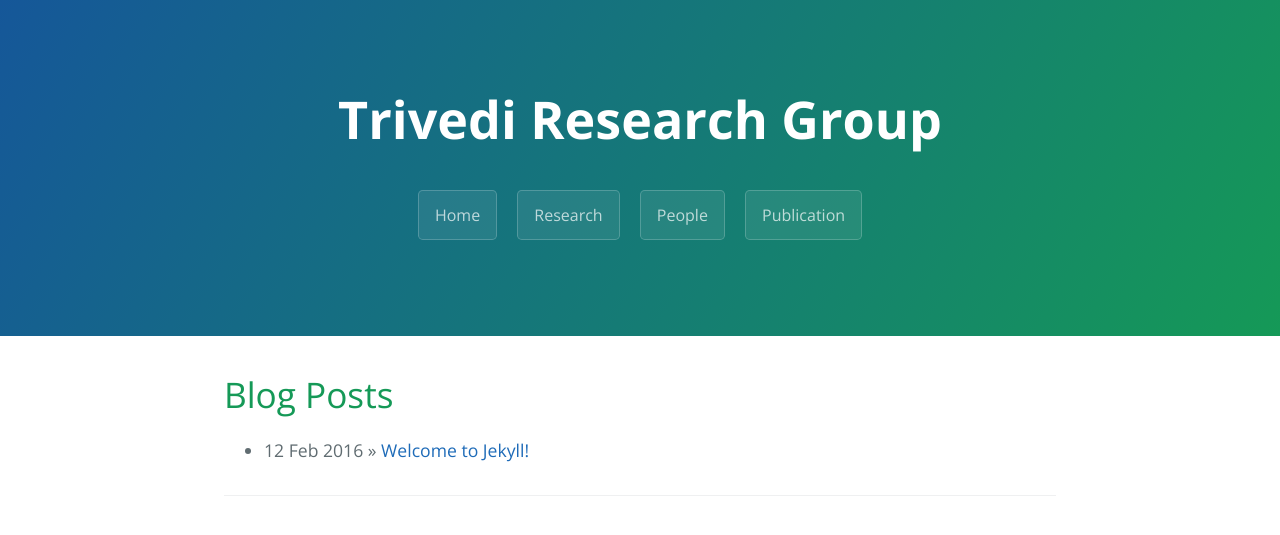
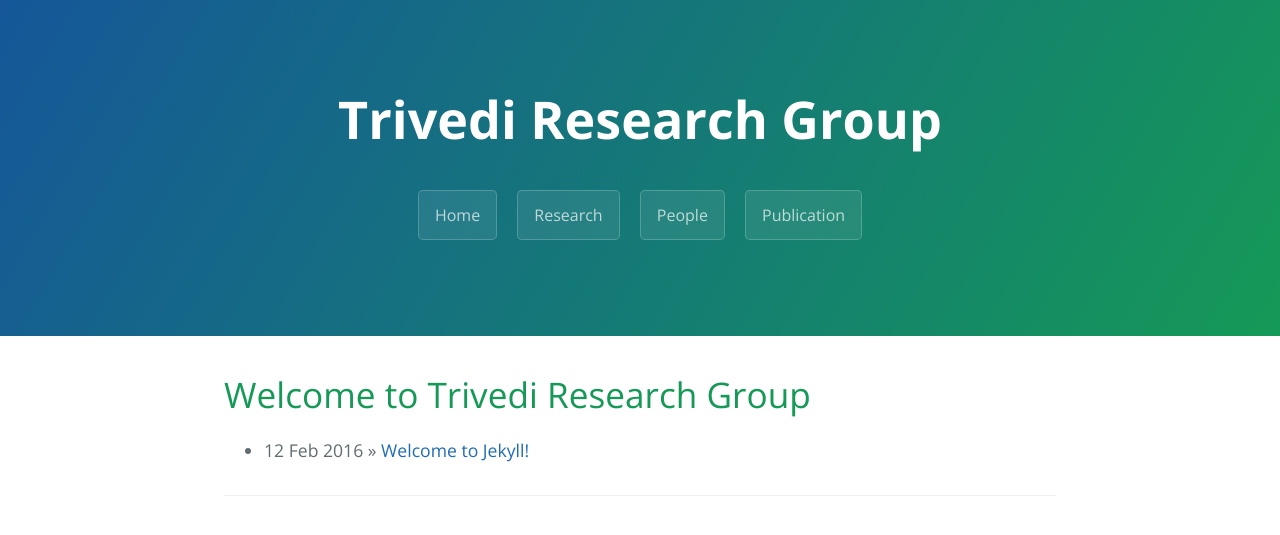
Before and after one commit to dharatrivedi/dharatrivedi.github.io, a Jekyll site: the page built from index.html, in a window 1280 px wide. Shown: the top 535 px of the page. Built offline with Jekyll 4.4.1, drawn with Linux system fonts in a browser that asks for light colours; the list of posts is cut into pages by our own code.

Commit message:
Update index.html

```diff
--- a/index.html
+++ b/index.html
@@ -4,7 +4,7 @@ title: {{ site.name }}
 ---
 
 <div id="home">
-  <h1>Blog Posts</h1>
+  <h1>Welcome to Trivedi Research Group</h1>
   <ul class="posts">
     {% for post in site.posts %}
       <li><span>{{ post.date | date_to_string }}</span> &raquo; <a href="{{ site.baseurl }}{{ post.url }}">{{ post.title }}</a></li>
```
